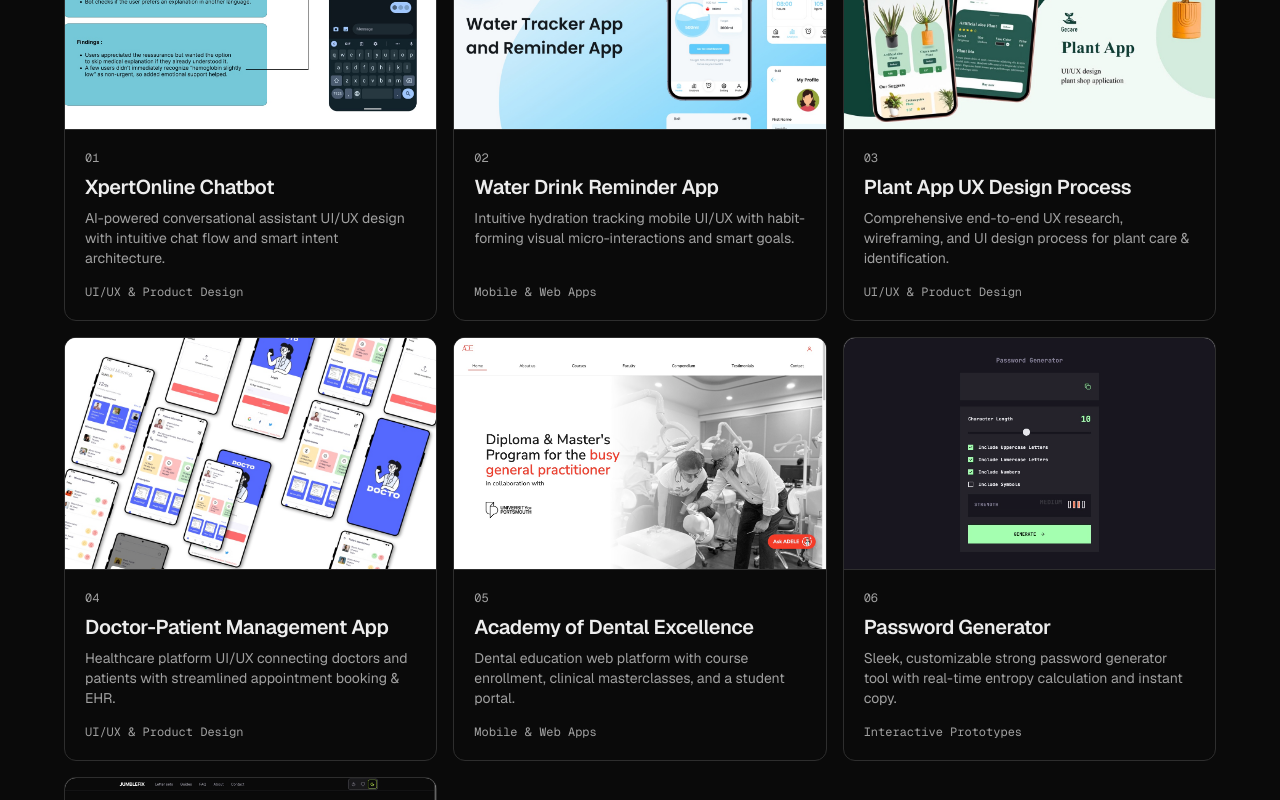
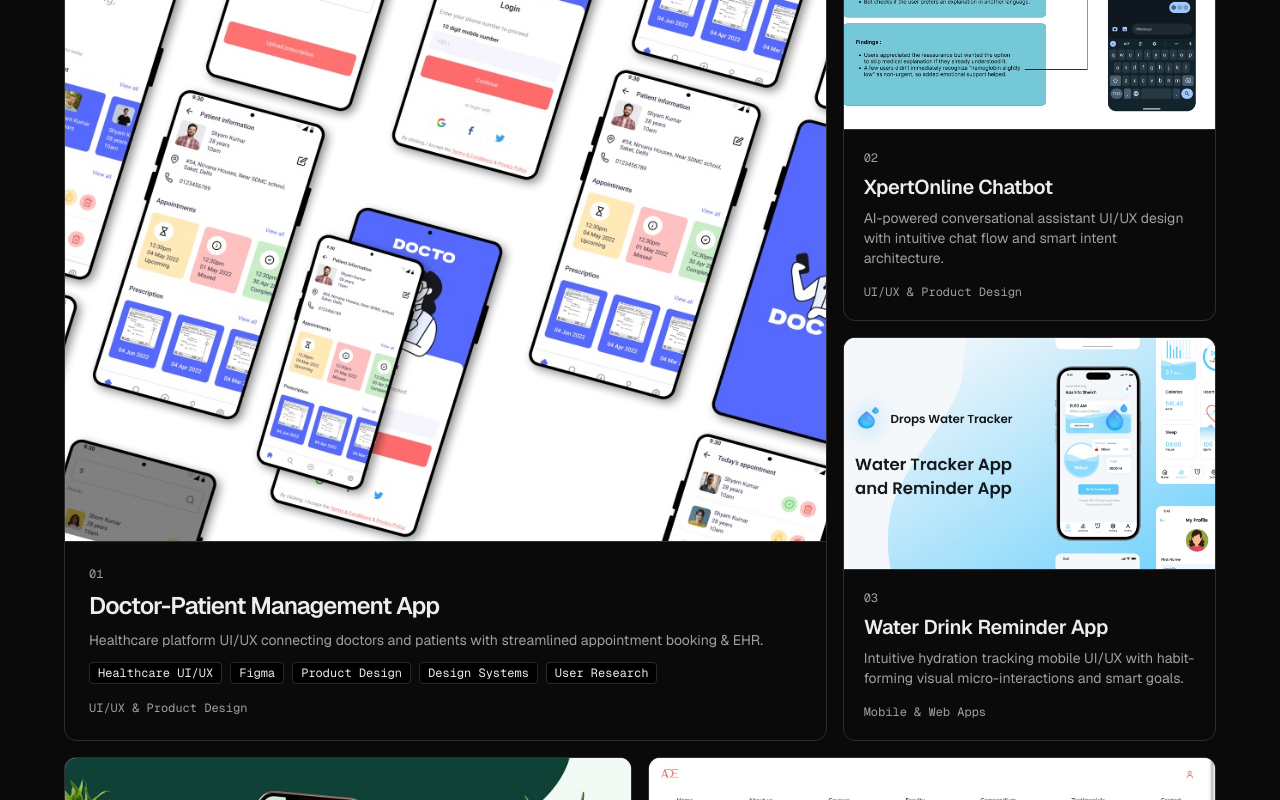
Before and after one commit to avanishverma4/awanishverma.com, a Next.js app: page / in a window 1280 px wide. Shown: the part 1800-2600 px from the top of the page. Built offline with nearby package versions, Linux system fonts and the light colour scheme.

Commit message:
Work section as a bento grid with DOCTO as the featured tile

```diff
--- a/src/components/Projects.tsx
+++ b/src/components/Projects.tsx
@@ -7,6 +7,74 @@ import { MOTION_OK, dialogIn, gsap, reducedMotion, useGSAP } from "./motion";
 import { badge, button, card, iconButton, interactiveCard } from "./ui";
 
 const categories = [...new Set(projects.map((p) => p.category))];
+
+type Variant = "feature" | "standard" | "wide" | "compact";
+
+// Bento tiles for "All work" (lg: 6 columns). DOCTO leads as a 4×2 feature; XpertOnline and Water
+// stack beside it; Plant and Dental form a wide row; the two small prototypes are compact tiles.
+// At sm (2 columns) the feature spans both columns and the rest pair up.
+const bentoLayout: Record<string, { tile: string; variant: Variant }> = {
+  "project-4": { tile: "sm:col-span-2 lg:col-span-4 lg:row-span-2", variant: "feature" },
+  "project-1": { tile: "lg:col-span-2", variant: "standard" },
+  "project-2": { tile: "lg:col-span-2", variant: "standard" },
+  "project-3": { tile: "lg:col-span-3", variant: "wide" },
+  "project-5": { tile: "lg:col-span-3", variant: "wide" },
+  "project-6": { tile: "lg:col-span-3", variant: "compact" },
+  "project-7": { tile: "lg:col-span-3", variant: "compact" },
+};
+
+const imageFrame: Record<Variant, string> = {
+  feature: "aspect-[16/10] lg:aspect-auto lg:min-h-80 lg:flex-1",
+  standard: "aspect-[16/10]",
+  wide: "aspect-[16/10] lg:aspect-[2/1]",
+  compact: "aspect-[16/10] lg:aspect-auto lg:w-2/5 lg:shrink-0 lg:border-b-0 lg:border-r",
+};
+
+const imageSizes: Record<Variant, string> = {
+  feature: "(min-width: 1024px) 760px, (min-width: 640px) 100vw, 100vw",
+  standard: "(min-width: 1024px) 380px, (min-width: 640px) 50vw, 100vw",
+  wide: "(min-width: 1024px) 570px, (min-width: 640px) 50vw, 100vw",
+  compact: "(min-width: 1024px) 230px, (min-width: 640px) 50vw, 100vw",
+};
+
+function ProjectCard({ project, variant, onOpen }: { project: Project; variant: Variant; onOpen: () => void }) {
+  const t = ui.projects;
+  return (
+    <button
+      type="button"
+      aria-label={`${t.openCaseStudy}${project.title}`}
+      aria-haspopup="dialog"
+      onClick={onOpen}
+      className={`${interactiveCard} group flex h-full w-full flex-col overflow-hidden text-left ${variant === "compact" ? "lg:flex-row" : ""}`}
+    >
+      <span className={`relative block w-full overflow-hidden border-b border-line bg-media ${imageFrame[variant]}`}>
+        <Image
+          src={project.cover.src}
+          alt=""
+          fill
+          sizes={imageSizes[variant]}
+          className="object-cover object-top transition-transform duration-500 ease-out motion-safe:group-hover:scale-105"
+        />
+      </span>
+      {/* In the feature tile only the image grows to fill the two rows; elsewhere the text block does. */}
+      <span className={`flex flex-col gap-2 ${variant === "feature" ? "p-6" : "flex-1 p-5"}`}>
+        <span className="font-mono text-label-12 text-fg-secondary">{String(projects.indexOf(project) + 1).padStart(2, "0")}</span>
+        <span className={variant === "feature" ? "text-heading-24" : "text-heading-20"}>{project.title}</span>
+        <span className="text-copy-14 text-fg-secondary">{project.tagline}</span>
+        {variant === "feature" && (
+          <span className="flex flex-wrap gap-2 pt-1">
+            {project.techStack.map((tech) => (
+              <span key={tech} className={badge}>
+                {tech}
+              </span>
+            ))}
+          </span>
+        )}
+        <span className="mt-auto pt-2 font-mono text-label-12 text-fg-secondary">{project.category}</span>
+      </span>
+    </button>
+  );
+}
 const tabKeys = ["overview", "architecture", "features", "gallery"] as const;
 type TabKey = (typeof tabKeys)[number];
 
@@ -18,6 +86,8 @@ export function ProjectGrid() {
   const grid = useRef<HTMLUListElement>(null);
   const filtered = useRef(false);
   const shown = filter ? projects.filter((p) => p.category === filter) : projects;
+  // Bento layout only for "All work"; a filtered subset uses the uniform grid so no gaps appear.
+  const bento = filter === null;
 
   // After a filter change, stagger the visible cards in. Skipped on first render (ScrollReveal handles that).
   useGSAP(
@@ -70,38 +140,23 @@ export function ProjectGrid() {
           </button>
         </div>
       ) : (
-        <ul ref={grid} className="grid gap-4 sm:grid-cols-2 lg:grid-cols-3">
-          {shown.map((project) => (
-            <li key={project.id} data-reveal>
-              <button
-                type="button"
-                aria-label={`${t.openCaseStudy}${project.title}`}
-                aria-haspopup="dialog"
-                onClick={() => {
+        <ul ref={grid} className={`grid gap-4 sm:grid-cols-2 ${bento ? "lg:grid-cols-6" : "lg:grid-cols-3"}`}>
+          {shown.map((project) => {
+            const variant = bento ? (bentoLayout[project.id]?.variant ?? "standard") : "standard";
+            return (
+              <li key={project.id} data-reveal className={bento ? bentoLayout[project.id]?.tile : ""}>
+                <ProjectCard
+                  project={project}
+                  variant={variant}
+                  onOpen={() => {
                     setOpen(project);
                     dialogRef.current?.showModal();
                     dialogIn(dialogRef.current);
                   }}
-                className={`${interactiveCard} group flex h-full w-full flex-col overflow-hidden text-left`}
-              >
-                <span className="relative block aspect-[16/10] w-full overflow-hidden border-b border-line bg-media">
-                  <Image
-                    src={project.cover.src}
-                    alt=""
-                    fill
-                    sizes="(max-width: 640px) 100vw, (max-width: 1024px) 50vw, 33vw"
-                    className="object-cover object-top transition-transform duration-500 ease-out motion-safe:group-hover:scale-105"
                 />
-                </span>
-                <span className="flex flex-1 flex-col gap-2 p-5">
-                  <span className="font-mono text-label-12 text-fg-secondary">{String(projects.indexOf(project) + 1).padStart(2, "0")}</span>
-                  <span className="text-heading-20">{project.title}</span>
-                  <span className="text-copy-14 text-fg-secondary">{project.tagline}</span>
-                  <span className="mt-auto pt-2 font-mono text-label-12 text-fg-secondary">{project.category}</span>
-                </span>
-              </button>
               </li>
-          ))}
+            );
+          })}
         </ul>
       )}
 
--- a/src/content/site.ts
+++ b/src/content/site.ts
@@ -61,7 +61,33 @@ export const profile = {
   "instagram": "https://www.instagram.com/avanishverma4"
 };
 
+// Order is the Work section order: DOCTO first as the featured bento tile.
 export const projects: Project[] = [
+  {
+    "id": "project-4",
+    "title": "Doctor-Patient Management App",
+    "tagline": "Healthcare platform UI/UX connecting doctors and patients with streamlined appointment booking & EHR.",
+    "category": "UI/UX & Product Design",
+    "cover": {"src": "/images/projects/docto-cover.jpg", "width": 1260, "height": 750, "alt": "DOCTO cover: angled phone screens including the doctor home, login, patient information, and splash screens."},
+    "gallery": [{"src": "/images/projects/docto-cover.jpg", "width": 1260, "height": 750, "alt": "DOCTO cover: angled phone screens including the doctor home, login, patient information, and splash screens."}, {"src": "/images/projects/docto-screens.jpg", "width": 1600, "height": 877, "alt": "Four DOCTO screens: Today's appointment, Patient information with appointments and prescriptions, Missed appointment, and search results."}, {"src": "/images/projects/docto-colors.jpg", "width": 1440, "height": 1509, "alt": "DOCTO design system colour page: primary blue, secondary red, grey, and alert colour scales with hex values."}],
+    "description": "A comprehensive healthcare UI/UX case study featuring dual-role interfaces for medical professionals and patients, electronic health record (EHR) management, and telehealth consultations.",
+    "overview": "Designed to bridge communication between healthcare providers and patients. Focused on high legibility, HIPAA-compliant design patterns, empathetic color palettes, and clear appointment scheduling workflows.",
+    "architecture": "Healthcare UX Patterns, Figma Wireframing, Dual Persona Architecture, Accessible Medical Dashboards.",
+    "keyFeatures": [
+      "Patient portal for friction-free specialist search and instant slot booking",
+      "Doctor clinical dashboard with patient vitals, medical history & prescription generator",
+      "Secure video consultation call interface with real-time note-taking",
+      "Lab report viewer with intuitive chart visualizations of health parameters"
+    ],
+    "techStack": [
+      "Healthcare UI/UX",
+      "Figma",
+      "Product Design",
+      "Design Systems",
+      "User Research"
+    ],
+    "liveUrl": "https://www.behance.net/gallery/221640093/Doctor-Patient-Management-App"
+  },
   {
     "id": "project-1",
     "title": "XpertOnline Chatbot",
@@ -139,31 +165,6 @@ export const projects: Project[] = [
     "liveUrl": "https://www.behance.net/gallery/178415273/Plant-App-UX-Design-Process"
   },
   {
-    "id": "project-4",
-    "title": "Doctor-Patient Management App",
-    "tagline": "Healthcare platform UI/UX connecting doctors and patients with streamlined appointment booking & EHR.",
-    "category": "UI/UX & Product Design",
-    "cover": {"src": "/images/projects/docto-cover.jpg", "width": 1260, "height": 750, "alt": "DOCTO cover: angled phone screens including the doctor home, login, patient information, and splash screens."},
-    "gallery": [{"src": "/images/projects/docto-cover.jpg", "width": 1260, "height": 750, "alt": "DOCTO cover: angled phone screens including the doctor home, login, patient information, and splash screens."}, {"src": "/images/projects/docto-screens.jpg", "width": 1600, "height": 877, "alt": "Four DOCTO screens: Today's appointment, Patient information with appointments and prescriptions, Missed appointment, and search results."}, {"src": "/images/projects/docto-colors.jpg", "width": 1440, "height": 1509, "alt": "DOCTO design system colour page: primary blue, secondary red, grey, and alert colour scales with hex values."}],
-    "description": "A comprehensive healthcare UI/UX case study featuring dual-role interfaces for medical professionals and patients, electronic health record (EHR) management, and telehealth consultations.",
-    "overview": "Designed to bridge communication between healthcare providers and patients. Focused on high legibility, HIPAA-compliant design patterns, empathetic color palettes, and clear appointment scheduling workflows.",
-    "architecture": "Healthcare UX Patterns, Figma Wireframing, Dual Persona Architecture, Accessible Medical Dashboards.",
-    "keyFeatures": [
-      "Patient portal for friction-free specialist search and instant slot booking",
-      "Doctor clinical dashboard with patient vitals, medical history & prescription generator",
-      "Secure video consultation call interface with real-time note-taking",
-      "Lab report viewer with intuitive chart visualizations of health parameters"
-    ],
-    "techStack": [
-      "Healthcare UI/UX",
-      "Figma",
-      "Product Design",
-      "Design Systems",
-      "User Research"
-    ],
-    "liveUrl": "https://www.behance.net/gallery/221640093/Doctor-Patient-Management-App"
-  },
-  {
     "id": "project-5",
     "title": "Academy of Dental Excellence",
     "tagline": "Dental education web platform with course enrollment, clinical masterclasses, and a student portal.",
@@ -239,6 +240,7 @@ export const projects: Project[] = [
     ],
     "liveUrl": "https://jumblefix.vercel.app/"
   }
+
 ];
 
 export const experiences: Experience[] = [
```
Also changed, not shown: 1 other file (tests, documents, lock files or other folders). Lines whose indentation alone changed are shown as unchanged.
